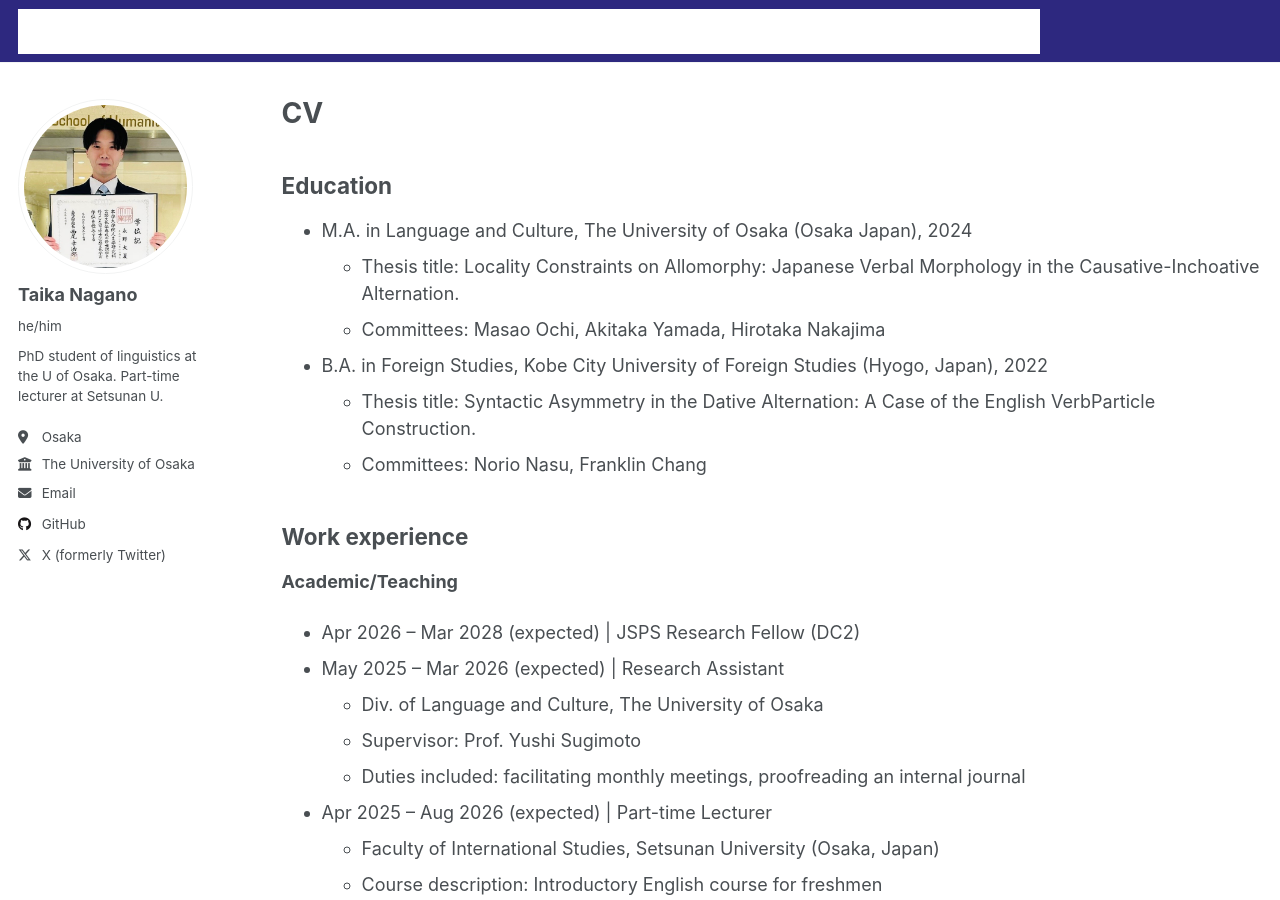
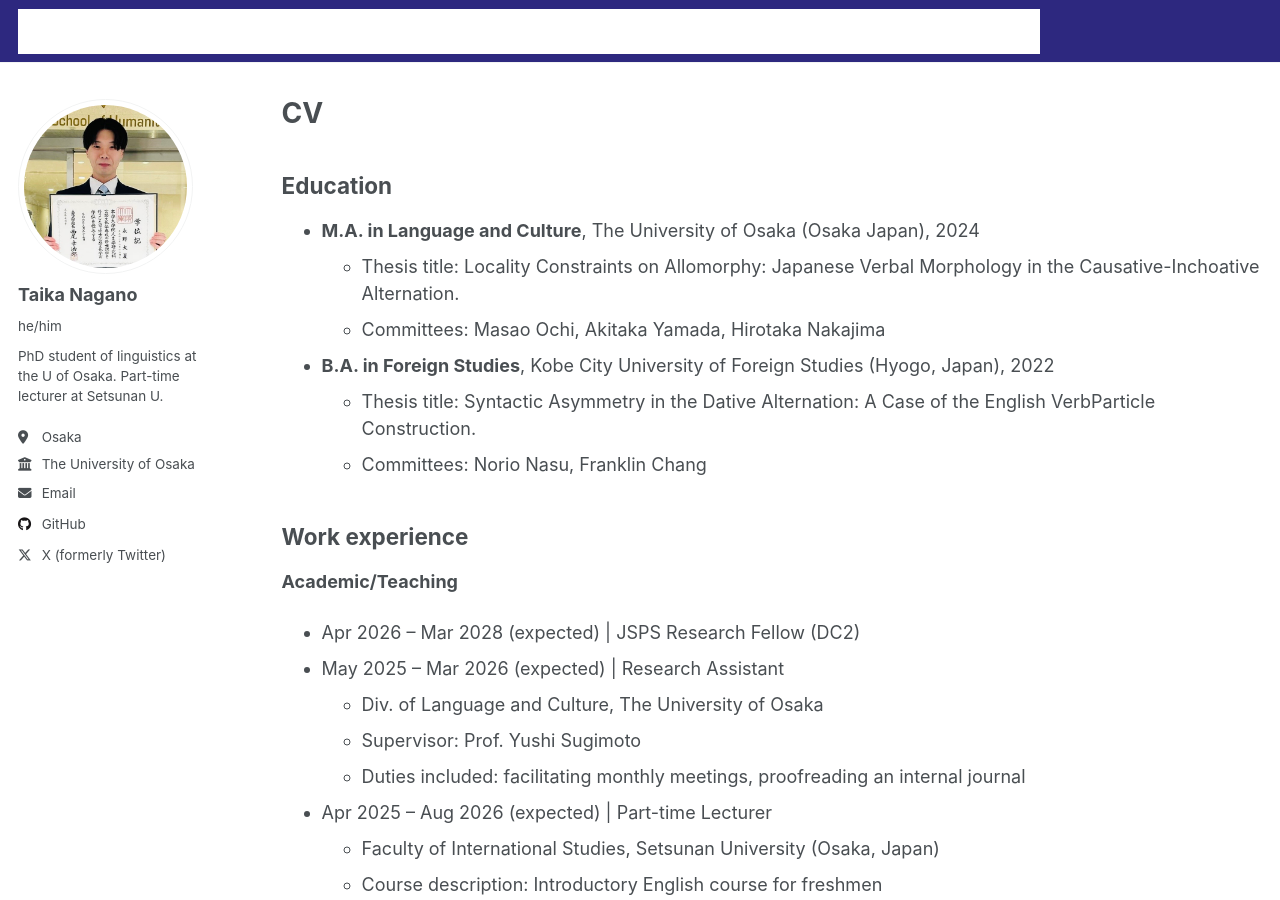
Before and after one commit to TaikaNagano/taikanagano.github.io, a Jekyll site: the page built from _pages/cv.md, in a window 1280 px wide and 900 px high. Built offline with Jekyll 4.4.1, drawn with Linux system fonts in a browser that asks for light colours.

Commit message:
Update cv.md

```diff
--- a/_pages/cv.md
+++ b/_pages/cv.md
@@ -11,10 +11,10 @@ redirect_from:
 
 Education
 ------
-* M.A. in Language and Culture, The University of Osaka (Osaka Japan), 2024
+* **M.A. in Language and Culture**, The University of Osaka (Osaka Japan), 2024
   * Thesis title: Locality Constraints on Allomorphy: Japanese Verbal Morphology in the Causative-Inchoative Alternation.
   * Committees: Masao Ochi, Akitaka Yamada, Hirotaka Nakajima
-* B.A. in Foreign Studies, Kobe City University of Foreign Studies (Hyogo, Japan), 2022
+* **B.A. in Foreign Studies**, Kobe City University of Foreign Studies (Hyogo, Japan), 2022
   * Thesis title: Syntactic Asymmetry in the Dative Alternation: A Case of the English VerbParticle Construction.
   * Committees: Norio Nasu, Franklin Chang
 
```
